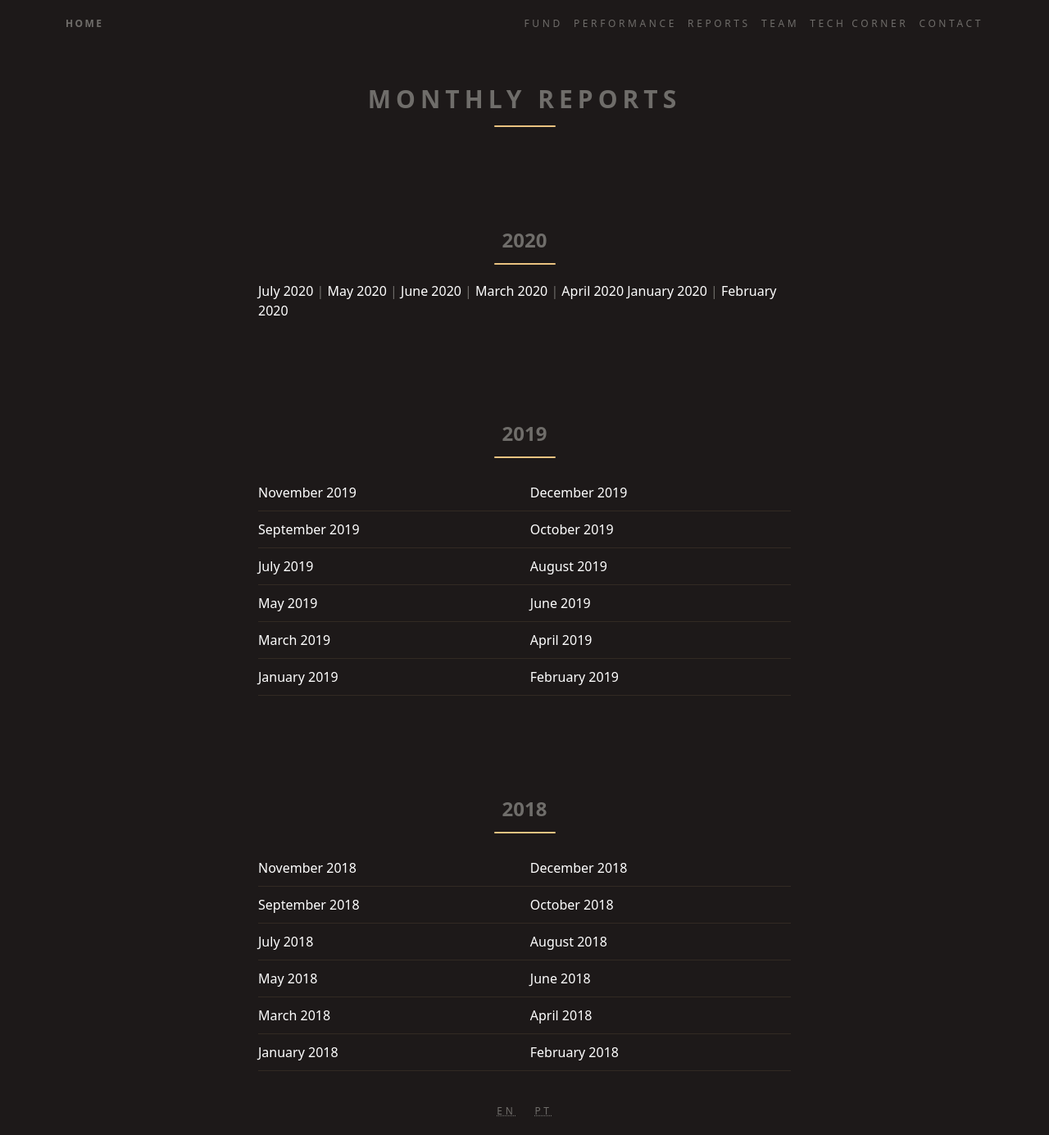
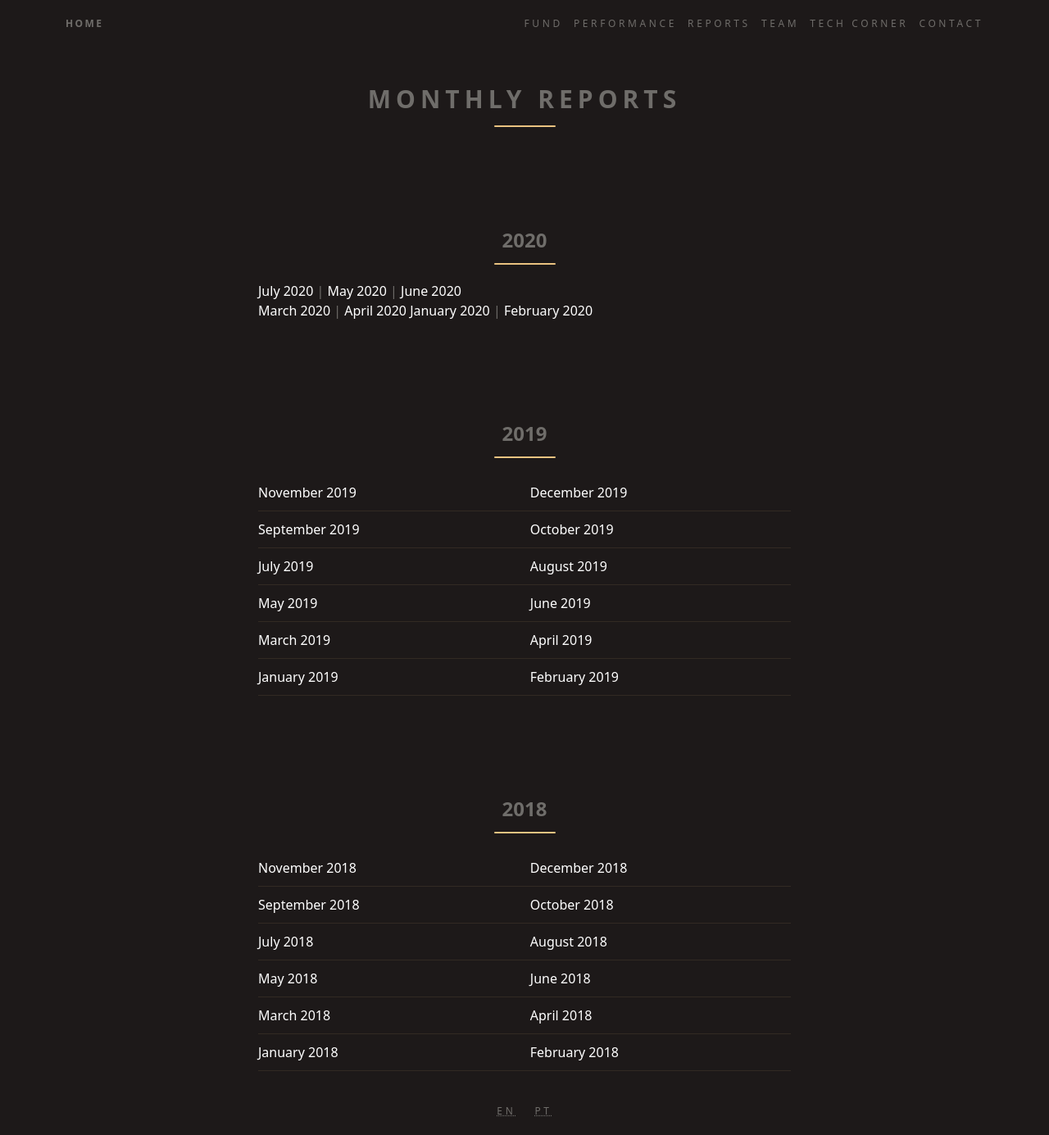
Before and after one commit to ateliedetemas/blpcrypto, a Jekyll site: the page built from _pages/en/reports.md, in a window 1280 px wide. Shown: the whole page at 82% size. Built offline with Jekyll 4.4.1, drawn with Linux system fonts in a browser that asks for light colours.

```diff
--- a/_pages/en/reports.md
+++ b/_pages/en/reports.md
@@ -6,7 +6,7 @@ permalink: "/en/reports/"
 ---
 ## 2020
 [July 2020]({{ '/assets/documents/relatorios/2020/07e.pdf' | absolute_url }})  |
-[May 2020]({{ '/assets/documents/relatorios/2020/05e.pdf' | absolute_url }})  | [June 2020]({{ '/assets/documents/relatorios/2020/06e.pdf' | absolute_url }})  |
+[May 2020]({{ '/assets/documents/relatorios/2020/05e.pdf' | absolute_url }})  | [June 2020]({{ '/assets/documents/relatorios/2020/06e.pdf' | absolute_url }})
 [March 2020]({{ '/assets/documents/relatorios/2020/03e.pdf' | absolute_url }})  | [April 2020]({{ '/assets/documents/relatorios/2020/04e.pdf' | absolute_url }})
 [January 2020]({{ '/assets/documents/relatorios/2020/01e.pdf' | absolute_url }})  | [February 2020]({{ '/assets/documents/relatorios/2020/02e.pdf' | absolute_url }})
 
```
